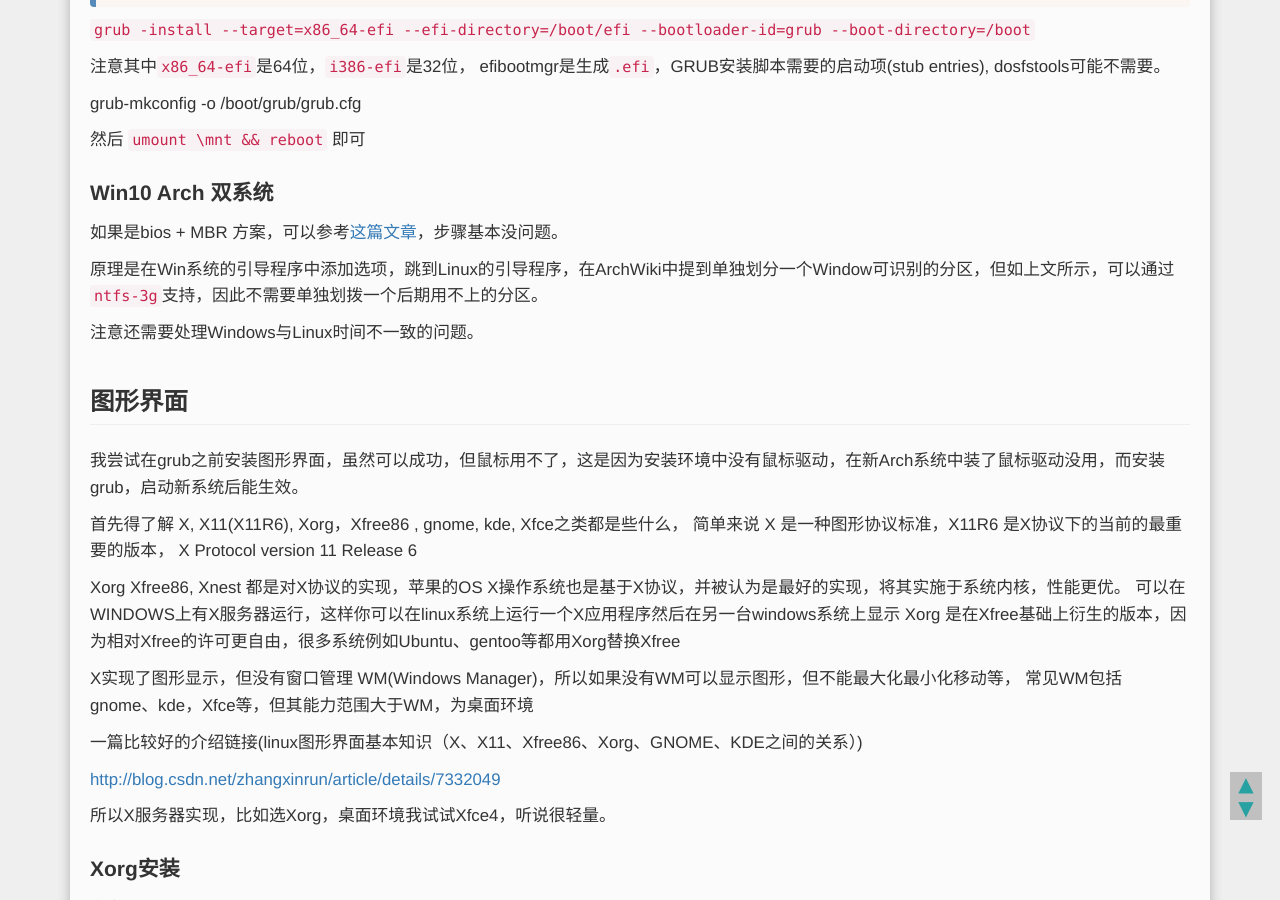
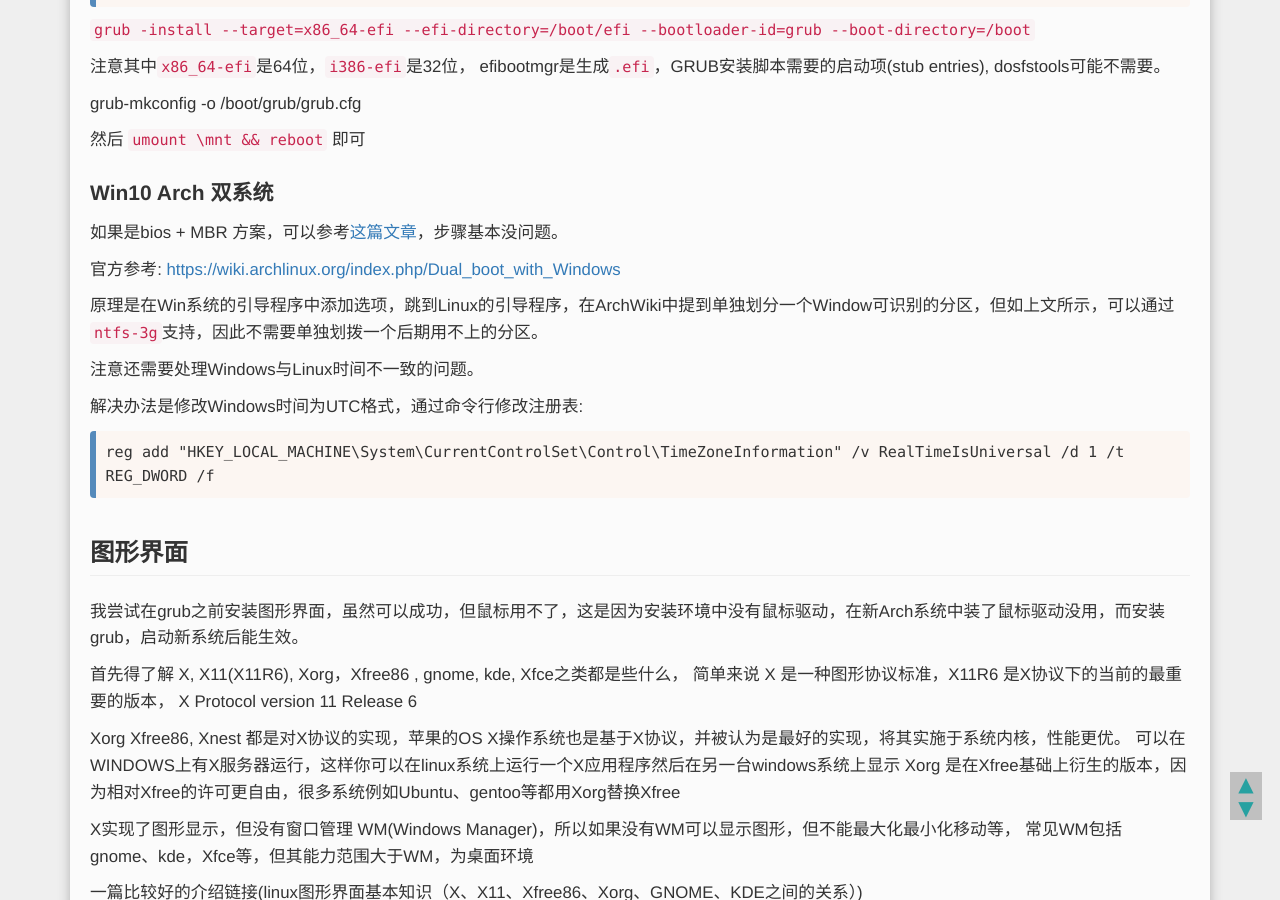
Before and after one commit to SenZhangAI/senzhangai.github.com, a Jekyll site: the page built from _posts/2017-12-16-install-arch-linux.md, in a window 1280 px wide and 900 px high, scrolled down 4525 px. Built offline with Jekyll 4.4.1, drawn with Linux system fonts in a browser that asks for light colours; comment, search, counter and statistics services are not loaded.

Commit message:
add content

````diff
--- a/_posts/2017-12-16-install-arch-linux.md
+++ b/_posts/2017-12-16-install-arch-linux.md
@@ -191,9 +191,17 @@ grub-mkconfig -o /boot/grub/grub.cfg
 
 如果是bios + MBR 方案，可以参考[这篇文章](https://www.jianshu.com/p/27ea66e1838c)，步骤基本没问题。
 
+官方参考: <https://wiki.archlinux.org/index.php/Dual_boot_with_Windows>
+
 原理是在Win系统的引导程序中添加选项，跳到Linux的引导程序，在ArchWiki中提到单独划分一个Window可识别的分区，但如上文所示，可以通过`ntfs-3g`支持，因此不需要单独划拨一个后期用不上的分区。
 
 注意还需要处理Windows与Linux时间不一致的问题。
+
+解决办法是修改Windows时间为UTC格式，通过命令行修改注册表:
+
+```
+reg add "HKEY_LOCAL_MACHINE\System\CurrentControlSet\Control\TimeZoneInformation" /v RealTimeIsUniversal /d 1 /t REG_DWORD /f
+```
 
 ## 图形界面
 
````
